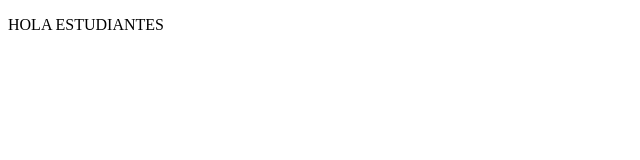
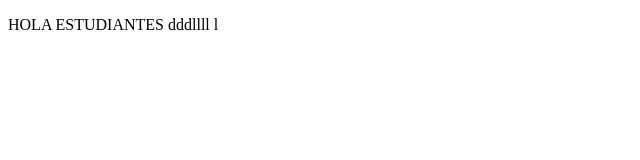
Before and after one commit to tammyjma/proyectoDemoCursoPrework, a plain HTML site: page index.html in a window 1280 px wide. Shown: the full height of the page, 0-640 px from the left. Drawn offline with Linux system fonts and the light colour scheme.

```diff
--- a/index.html
+++ b/index.html
@@ -8,7 +8,7 @@
 </head>
 <body>
     <P>
-        HOLA ESTUDIANTES
+        HOLA ESTUDIANTES dddllll l
     </P>
 </body>
 </html>
```
